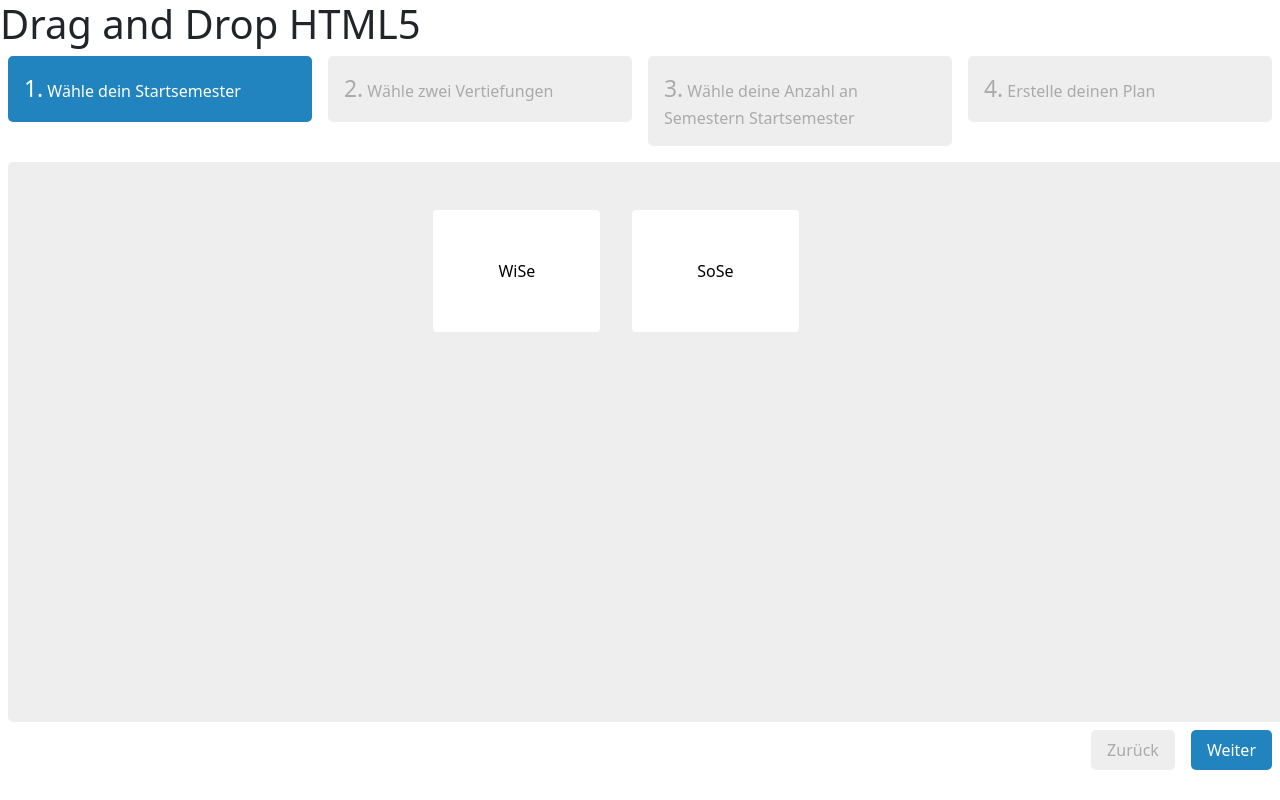
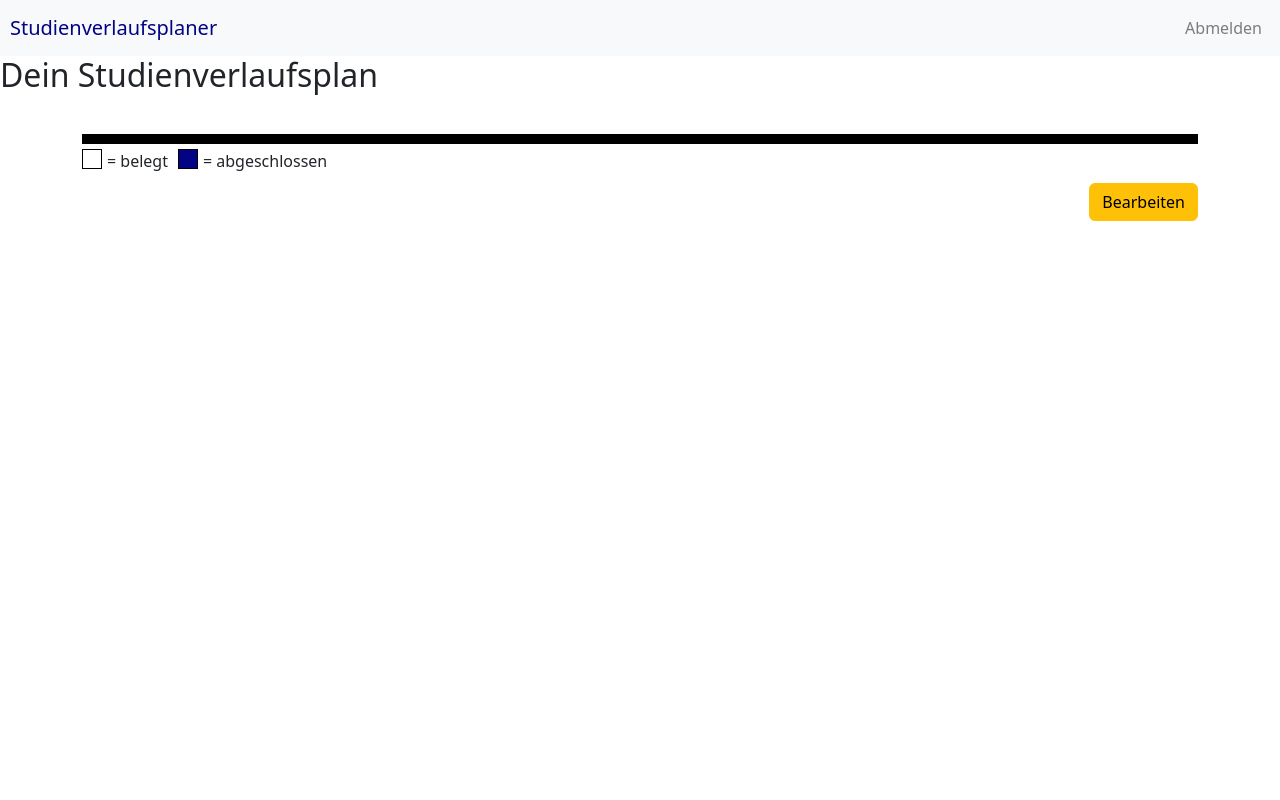
Before and after one commit to lukassheinz/Stud_Webanwendung, a Flask app: template templates/verlaufsplan.html in a window 1280 px wide. Run offline with Flask 2, Linux system fonts and the light colour scheme; the template is opened without the code that fills it, so the values that code supplies are empty; parts of the project's set-up code (start-up, migrations or seed data) failed here and were passed over; some libraries are stand-ins or nearby versions.

Commit message:
Ganze Semesteransicht + Module belegt/abgeschlossen ändern (in Verlaufsplan)

```diff
--- a/main.py
+++ b/main.py
@@ -225,7 +225,7 @@ class RegisterForm(FlaskForm):
     erste_Vertiefung = SelectField('Vertiefung 1', choices=choices) #('Embedded Systems', 'Visual Computing', 'Complex and Intelligent Software Systems', 'Medizinische Informatik'))
     zweite_Vertiefung = SelectField('Vertiefung 2', choices=choices) #('Embedded Systems', 'Visual Computing', 'Complex and Intelligent Software Systems', 'Medizinische Informatik'))
 
-@app.route('/')
+@app.route('/', methods = ["GET", "POST"])
 def index():
     return render_template('index.html')
 
@@ -282,22 +282,45 @@ admin.add_view((SecureModelView( benutzer, db.session)))
 
 
 
-@app.route('/verlaufsplan')
+@app.route('/verlaufsplan', methods=["GET", "POST"])
+@login_required
 def verlaufsplan():
-    """
-    ergebnis = dbase.get_vertiefungen()         #Beispiel - nach dbase. alle Einträge der database.py einsetzbar
-    anzahl = 0
-    for erg in ergebnis:
-        anzahl = anzahl + 1
-        print(erg)
+    user_matrikelnummer = session["matrikelnummer"]
+    user_passwort_hash = session["passwort"]
+    user = dbase.get_user(user_matrikelnummer, user_passwort_hash)
+    user_id = session["user_ID"] = user[0][0]
+    semester_anzahl = user[0][11]
+    semester_modul_liste = []
 
-    return render_template('index2.html', len=anzahl, ergebnis=ergebnis)  # , name=current_user.username
-    """
-    return render_template("verlaufsplan.html")
+    if request.is_json:
+        # von belegt auf abgeschlossen ändern
+        if request.args.get("value") and "belegt" in request.args.get("class"):
+            temp_module_id = request.args.get("value")
+            semester_von_modul = request.args.get("semester")
+            dbase.update_benutzer_modul(user_id, temp_module_id, semester_von_modul)
+
+        # von abgeschlossen auf belegt ändern
+        elif request.args.get("value") and "abgeschlossen" in request.args.get("class"):
+            temp_module_id = request.args.get("value")
+            semester_von_modul = request.args.get("semester")
+            dbase.update_benutzer_modul_belegt(user_id, temp_module_id, semester_von_modul)
+
+    #Gewählte Module bekommen
+    for i in range(1, semester_anzahl + 1):
+        semester_modul_liste.append(dbase.get_gewaehlte_module(user_id, i))
+    module_for_jeweiliges_semester = []
+    # Get gewählte Module
+    for i in range(1, semester_anzahl + 1):
+        module_for_jeweiliges_semester.append(dbase.get_ausgewählte_module_infos(user_id, i))
+
+    return render_template("verlaufsplan.html",
+                           semester_anzahl = semester_anzahl,
+                           semester_modul_liste = semester_modul_liste,
+                           module_for_jeweiliges_semester = module_for_jeweiliges_semester)
 
 
 
-@app.route("/modulauswahl")
+@app.route("/modulauswahl", methods=["GET"])
 @login_required
 def modulauswahl():
     user_matrikelnummer = session["matrikelnummer"]
--- /dev/null
+++ b/static/js/verlaufsplan.js
@@ -0,0 +1,20 @@
+$(document).ready(function () {
+    $(".flex-item.modul").click(function () {
+        $.ajax({
+            url: "/verlaufsplan",
+            type: "get",
+            contentType: "application/json",
+            data: {
+                class: $(this).attr("class"),
+                value: $(this).attr("value"),
+                semester: $(this).parent(this).attr("value")
+            },
+            success: function (response) {
+                $("body").load("verlaufsplan");
+            },
+            error: function () {
+                $("body").load("verlaufsplan");
+            }
+        })
+    })
+})
--- a/templates/base_modulauswahl.html
+++ b/templates/base_modulauswahl.html
@@ -30,7 +30,7 @@
                         <div class="alert alert-warning alert-dismissible fade show" role="alert">
                             <span>{{ message }}</span>
                         <button type="button" class="btn-close" data-bs-dismiss="alert" aria-label="Close">
-                            <span aria-hidden ="true">&times;</span>
+
                         </button>
                         </div>
                         {% set data = data.append(message) %}
--- a/templates/modulauswahl.html
+++ b/templates/modulauswahl.html
@@ -338,7 +338,7 @@ Modulauswahl
 
     {% if lp_gesamt_alle_semester == 180 %}
         <div class="btn-wrapper">
-        <a class="btn btn-primary" href="/" role="button">Fertigstellen</a>
+        <a class="btn btn-primary" href="/verlaufsplan" role="button">Fertigstellen</a>
         </div>
     {% endif %}
 
--- a/templates/verlaufsplan.html
+++ b/templates/verlaufsplan.html
@@ -1,131 +1,112 @@
-<!DOCTYPE html>
-<html lang="en">
+{% extends "base_modulauswahl.html" %}
 
-<head>
-    <meta charset="UTF-8" />
-    <meta http-equiv="X-UA-Compatible" content="IE=edge" />
-    <meta name="viewport" content="width=device-width, initial-scale=1.0" />
+{% block title %}
+Verlaufsplan
+{% endblock %}
 
-    <link rel="stylesheet" href='/static/css/jquery.steps.css' />
-    <link rel="stylesheet" href='/static/css/bootstrap.min.css' />
-    <link rel="stylesheet" href='/static/css/index.css' />
-    <!-- <link rel="stylesheet" href='/static/css/drag.css' /> -->
+{% block head %}
+    <link href="https://cdn.jsdelivr.net/npm/bootstrap@5.2.0-beta1/dist/css/bootstrap.min.css" rel="stylesheet" integrity="sha384-0evHe/X+R7YkIZDRvuzKMRqM+OrBnVFBL6DOitfPri4tjfHxaWutUpFmBp4vmVor" crossorigin="anonymous">
+    <script src="https://cdn.jsdelivr.net/npm/bootstrap@5.2.0-beta1/dist/js/bootstrap.bundle.min.js" integrity="sha384-pprn3073KE6tl6bjs2QrFaJGz5/SUsLqktiwsUTF55Jfv3qYSDhgCecCxMW52nD2" crossorigin="anonymous"></script>
+    <script src='/static/js/jquery.min.js'></script>
+    <script src='/static/js/jquery.steps.min.js'></script>
+    <script src="/static/js/verlaufsplan.js"></script>
 
-    <script rel="stylesheet" src='/static/js/jquery.min.js'></script>
-    <script rel="stylesheet" src='/static/js/jquery.steps.min.js'></script>
-    <!--<script rel="stylesheet" src='/static/js/drag'></script>-->
+    <style>
+        .flex-container {
+            margin-top: 40px;
+            width: 100%;
+            height: 100%;
+            display: flex;
+            flex-direction: row;
+            border: 5px solid black;
+        }
 
+        .flex-item {
+            margin: 1%;
+            flex: auto;
+            text-align: center;
+            min-height: 125px;
+            border: 1px solid black;
+            padding: 5px;
+            margin: 5px;
+        }
 
+        .flex-item.semester{
+            border: none;
+            border-right: 1px solid black;
+        }
 
-    <title>Studienplaner</title>
-</head>
+        p{
+            margin-top: 0px;
+            margin-bottom: 0px;
+        }
 
-<body>
+        .modul{
+            cursor: pointer;
+        }
 
-    <h1>
-        Drag and Drop HTML5
-    </h1>
+        .abgeschlossen{
+            color: white;
+            background: #030385;
+        }
 
+        .belegt{
 
+        }
 
-    <div id="example-basic" class="mt-2">
-        <h3>Wähle dein Startsemester</h3>
-        <section>
-            <div class="d-flex justify-content-center align-items-center w-100">
-                <button class="chooseButton" onclick="setSemester(1)" id="semester_1">
-            WiSe
-          </button>
-                <button class="chooseButton" onclick="setSemester(2)" id="semester_2">
-            SoSe
-          </button>
+        figcaption{
+            margin-top: 5px;
+            display: flex;
+        }
+
+        .blue-box{
+            background-color: #030385;
+            width: 20px;
+            height: 20px;
+            margin-right: 5px;
+            border: 1px solid black;
+        }
+
+        .white-box{
+            background-color: white;
+            width: 20px;
+            height: 20px;
+            margin-right: 5px;
+            border: 1px solid black;
+        }
+
+        .white-box-text{
+            margin-right: 10px;
+        }
+
+    </style>
+
+{% endblock %}
+
+{% block content %}
+<h2>Dein Studienverlaufsplan</h2>
+<div class="container">
+    <figure>
+    <div class="flex-container">
+        {% for sem in range(1, semester_anzahl + 1) %}
+        <div class="flex-item semester" value="{{sem}}">{{sem}}. Semester
+            {% for modul in module_for_jeweiliges_semester[sem - 1] %}
+            <div class="flex-item modul {{modul[10]}}" value="{{modul[0]}}">
+                <p>{{modul[2]}} </p>
+                <p>LP: {{modul[6]}}, SWS: {{modul[7]}} </p>
             </div>
-        </section>
-        <h3>Wähle zwei Vertiefungen</h3>
-        <section>
-            <div class="d-flex justify-content-center align-items-center w-100">
-                <button class="chooseButton" onclick="addVertiefung(1)" id="vertiefung_1">
-            EC
-          </button>
-                <button class="chooseButton" onclick="addVertiefung(2)" id="vertiefung_2">
-            VC
-          </button>
-                <button class="chooseButton" onclick="addVertiefung(3)" id="vertiefung_3">
-            CISS
-          </button>
-                <button class="chooseButton" onclick="addVertiefung(4)" id="vertiefung_4">
-            MI
-          </button>
-            </div>
-        </section>
-        <h3>Wähle deine Anzahl an Semestern Startsemester</h3>
-        <section style="overflow-y: hidden">
-            <div class="d-flex justify-content-center align-items-center w-100">
-                <button class="chooseButton" id="semester_anzahl_1" onclick="setSemesterAnzahl(1)">
-            1 Semester
-          </button>
-                <button class="chooseButton" id="semester_anzahl_2" onclick="setSemesterAnzahl(2)">
-            2 Semester
-          </button>
-                <button class="chooseButton" id="semester_anzahl_3" onclick="setSemesterAnzahl(3)">
-            3 Semester
-          </button>
-                <button class="chooseButton" id="semester_anzahl_4" onclick="setSemesterAnzahl(4)">
-            4 Semester
-          </button>
-                <button class="chooseButton" id="semester_anzahl_5" onclick="setSemesterAnzahl(5)">
-            5 Semester
-          </button>
-                <button class="chooseButton" id="semester_anzahl_6" onclick="setSemesterAnzahl(6)">
-            6 Semester
-          </button>
-            </div>
+            {% endfor %}
+        </div>
+        {% endfor %}
+    </div>
+        <figcaption>
+            <p class="white-box"> </p>
+            <p class="white-box-text"> = belegt </p>
+            <p class="blue-box"> </p>
+            <p class="blue-box-text"> = abgeschlossen </p>
+        </figcaption>
+        <a class="btn btn-warning" href="/modulauswahl" role="button" style="float: right; margin-top: 10px;">Bearbeiten</a>
+    </figure>
+</div>
 
-            <div class="d-flex justify-content-center align-items-center w-100">
-                <button class="chooseButton" id="semester_anzahl_7" onclick="setSemesterAnzahl(7)">
-            7 Semester
-          </button>
-                <button class="chooseButton" id="semester_anzahl_8" onclick="setSemesterAnzahl(8)">
-            8 Semester
-          </button>
-            </div>
-        </section>
-        <h3>Erstelle deinen Plan</h3>
-        <section>
-            <ul class="accordion" id="accordion" style="list-style: none !important">
-                <li>
-                    <a class="toggle" href="#" id="faecher_1">1. Semester</a>
-                    <div class="inner">Fächer</div>
-                </li>
-
-                <li>
-                    <a class="toggle" href="#" id="faecher_2">2. Semester</a>
-                    <div class="inner">Fächer initialisieren</div>
-                </li>
-
-                <li>
-                    <a class="toggle" href="#" id="faecher_3">3. Semester</a>
-                    <div class="inner">Fächer initialisieren</div>
-                </li>
-
-                <li>
-                    <a class="toggle" href="#" id="faecher_4">4. Semester</a>
-                    <div class="inner">Fächer initialisieren</div>
-                </li>
-
-                <li>
-                    <a class="toggle" href="#" id="faecher_5">5. Semester</a>
-                    <div class="inner">Fächer initialisieren</div>
-                </li>
-
-                <li>
-                    <a class="toggle" href="#" id="faecher_6">6. Semester</a>
-                    <div class="inner">Fächer initialisieren</div>
-                </li>
-            </ul>
-        </section>
-    </div>
-</body>
-
-<script type="text/javascript" src='/static/js/index.js'></script>
-
-</html>
+{% endblock %}
```
Also changed, not shown: database.py (+22 -2 lines).
